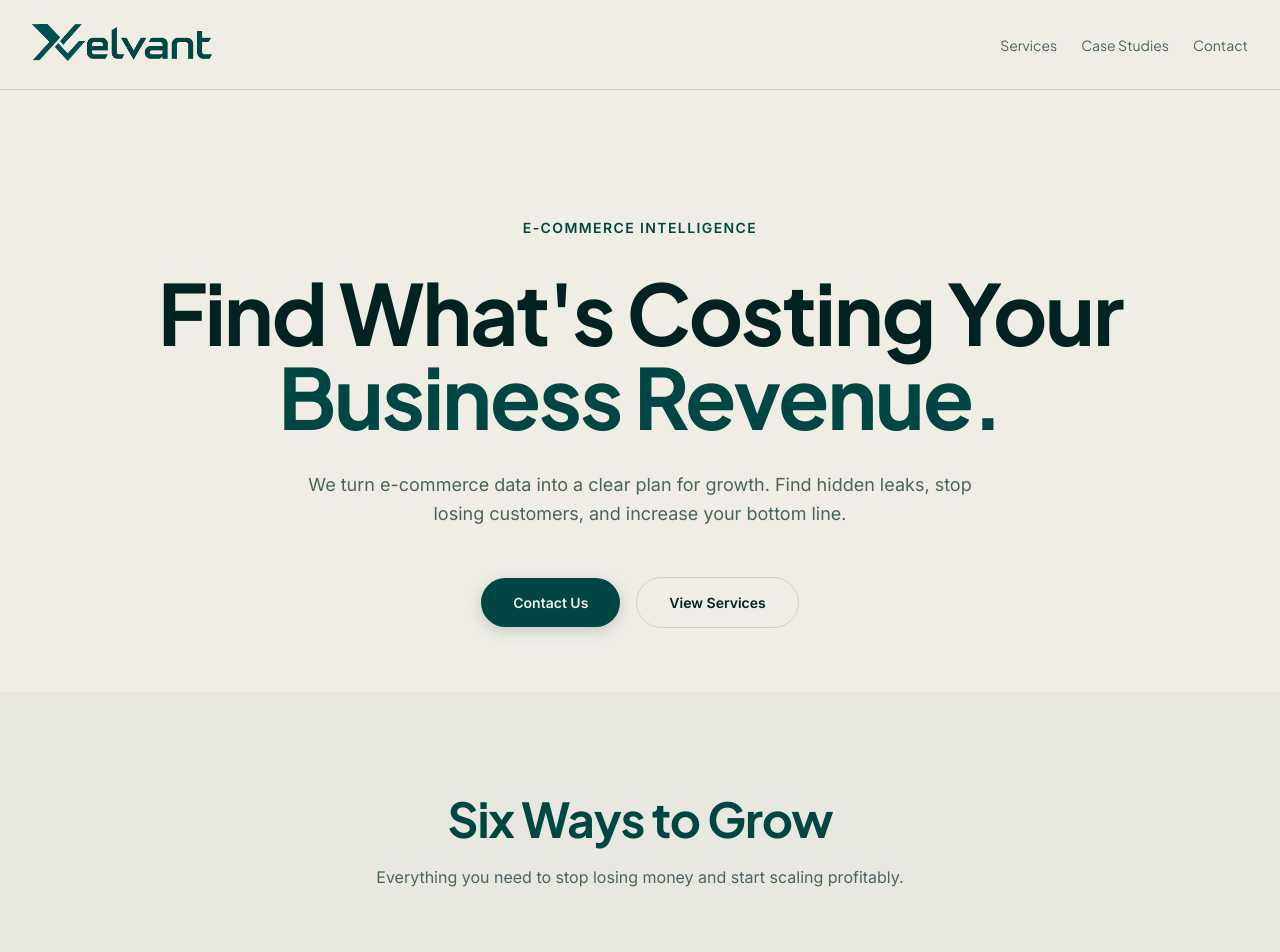
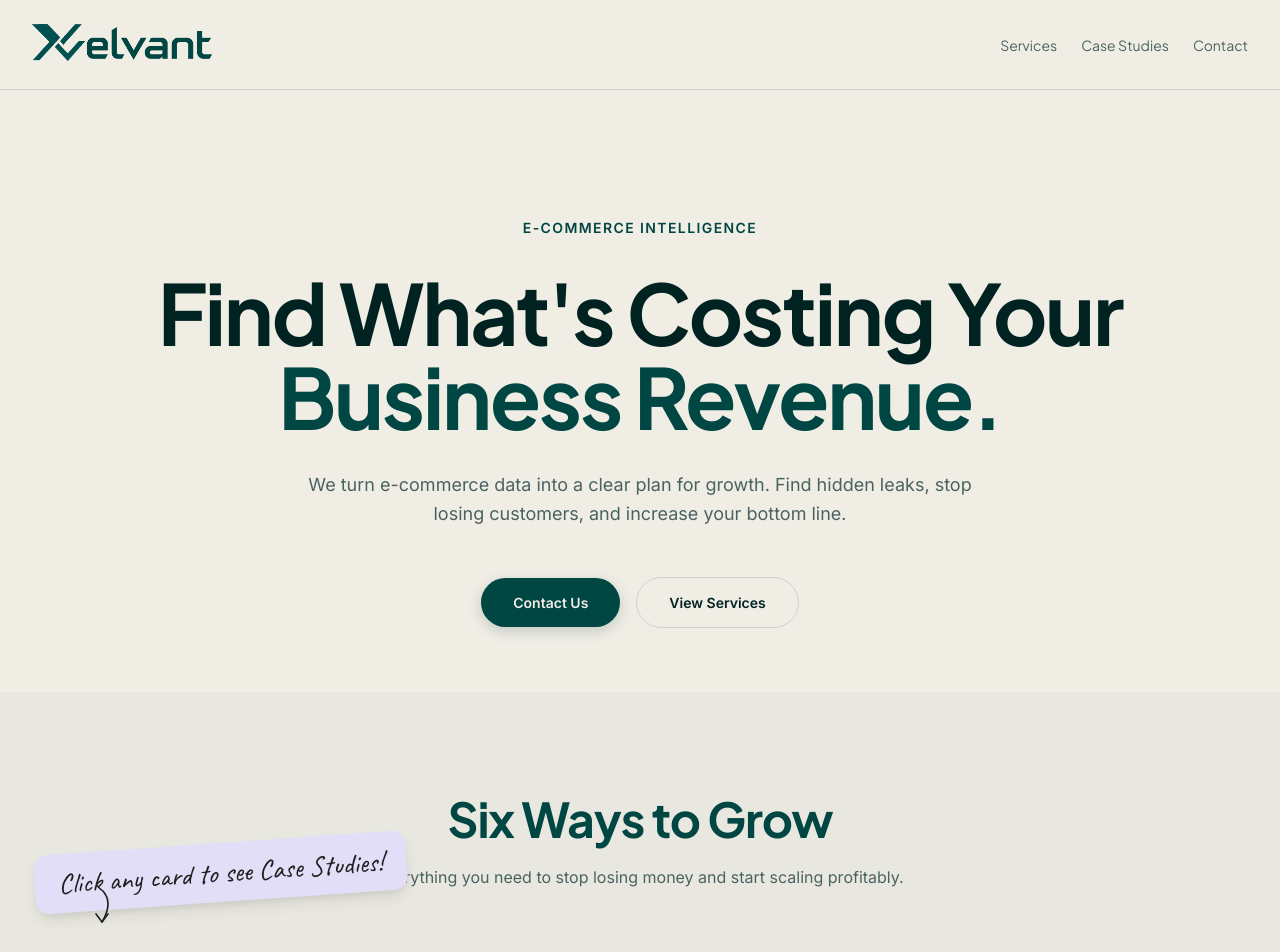
Before and after one commit to ali-zain-ai/Xelvant-site, a Next.js app: page / in a window 1280 px wide. Shown: the top 952 px of the page. Built offline with nearby package versions, Linux system fonts and the light colour scheme.

Commit message:
fix: remove hidden tailwind classes that were causing annotation to disappear permanently

```diff
--- a/app/page.tsx
+++ b/app/page.tsx
@@ -185,7 +185,7 @@ export default function Home() {
 
           <div className="relative max-w-5xl mx-auto">
             {/* The Hand-Drawn Annotation */}
-            <div className="absolute z-30 pointer-events-none hidden md:block" style={{ top: "-110px", left: "-60px" }}>
+            <div className="absolute z-30 pointer-events-none" style={{ top: "-110px", left: "-30px" }}>
               <HandDrawnNote text="Click any card to see Case Studies!" />
             </div>
 
```
